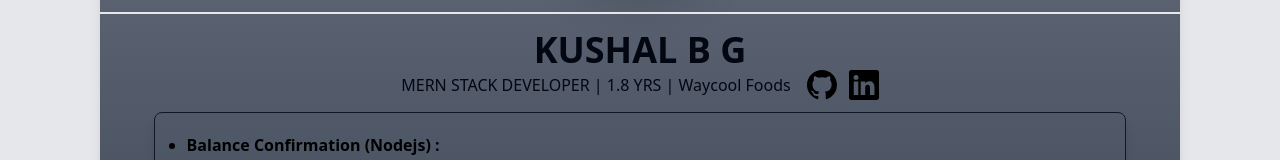
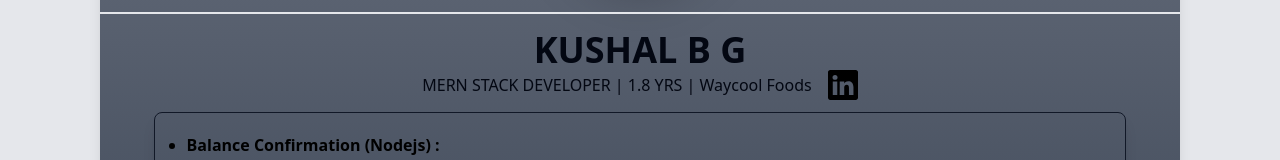
Before and after one commit to kushal-bg-93/namasteReact, a React (Vite) app in the folder swiggy/: page /about in a window 1280 px wide. Shown: the part 371-531 px from the top of the page. Built offline with nearby package versions, Linux system fonts and the light colour scheme; no server answers.

Commit message:
swiggy clone v4

```diff
--- a/swiggy/package.json
+++ b/swiggy/package.json
@@ -4,7 +4,8 @@
   "description": "",
   "scripts": {
     "start": "parcel index.html",
-    "test": "jest"
+    "test": "jest",
+    "build":"npx parcel build index.html"
   },
   "keywords": [],
   "author": "",
--- a/swiggy/src/components/About.js
+++ b/swiggy/src/components/About.js
@@ -52,7 +52,7 @@ class About extends React.Component{
 
                         <p className="text-gray-950">MERN STACK DEVELOPER | 1.8 YRS | Waycool Foods</p>
                         <div className="flex gap-3 icons ml-4">
-                            <a href="https://github.com/kushal-bg-93/namasteReact" target="_blank"><BsGithub className="font-bold hover:scale-110 hover:font-extrabold duration-150 text-3xl"/></a>
+                            {/* <a href="https://github.com/kushal-bg-93/namasteReact" target="_blank"><BsGithub className="font-bold hover:scale-110 hover:font-extrabold duration-150 text-3xl"/></a> */}
                             <a href="https://in.linkedin.com/in/kushal-b-g-401806233" target="_blank"><BsLinkedin className="font-bold hover:scale-110 hover:font-extrabold duration-150 text-3xl"/></a>
 
                         </div>
```
